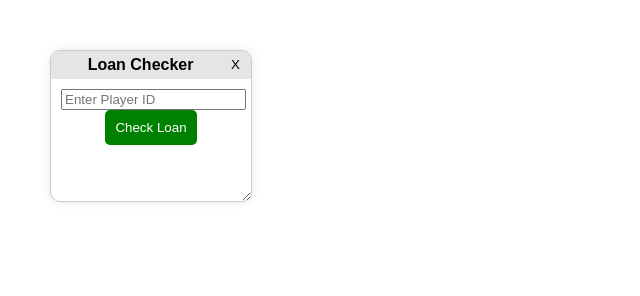
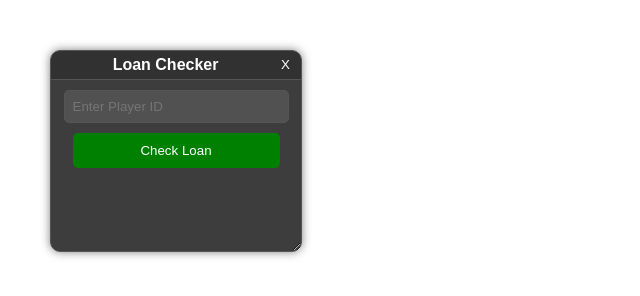
Before and after one commit to SirPr0/TT-Loan, a plain HTML site: page index.html in a window 1280 px wide. Shown: the whole page, without its empty margins (0-640 px from the left). Drawn offline with Linux system fonts and the light colour scheme.

Commit message:
Update styles.css

```diff
--- a/styles.css
+++ b/styles.css
@@ -2,28 +2,31 @@ body {
     margin: 0;
     padding: 0;
     font-family: Arial, sans-serif;
+    background: transparent;
 }
 
 #loanCheckerWindow {
     position: absolute;
     top: 50px;
     left: 50px;
-    width: 200px;
-    height: 150px;
-    background-color: rgba(255, 255, 255, 0.8);
-    border: 1px solid #ccc;
+    width: 250px;
+    height: 200px;
+    background-color: rgba(40, 40, 40, 0.9); /* Darker background */
+    border: 1px solid #555;
     border-radius: 10px;
-    box-shadow: 0 0 10px rgba(0, 0, 0, 0.1);
+    box-shadow: 0 0 10px rgba(0, 0, 0, 0.5);
     overflow: hidden;
     resize: both;
+    color: white;
 }
 
 #loanCheckerHeader {
-    background-color: rgba(0, 0, 0, 0.1);
+    background-color: rgba(0, 0, 0, 0.2);
     padding: 5px;
     cursor: move;
     text-align: center;
     font-weight: bold;
+    border-bottom: 1px solid #555;
 }
 
 #closeButton {
@@ -31,11 +34,22 @@ body {
     background: none;
     border: none;
     cursor: pointer;
+    color: white;
 }
 
 #loanCheckerContent {
     padding: 10px;
     text-align: center;
+}
+
+#playerIdInput {
+    width: 90%;
+    padding: 8px;
+    margin-bottom: 10px;
+    border: 1px solid #555;
+    border-radius: 5px;
+    background-color: rgba(255, 255, 255, 0.1);
+    color: white;
 }
 
 #checkLoanButton {
@@ -45,6 +59,11 @@ body {
     padding: 10px;
     cursor: pointer;
     border-radius: 5px;
+    width: 90%;
+}
+
+#checkLoanButton:hover {
+    background-color: darkgreen;
 }
 
 #loanStatus {
```
